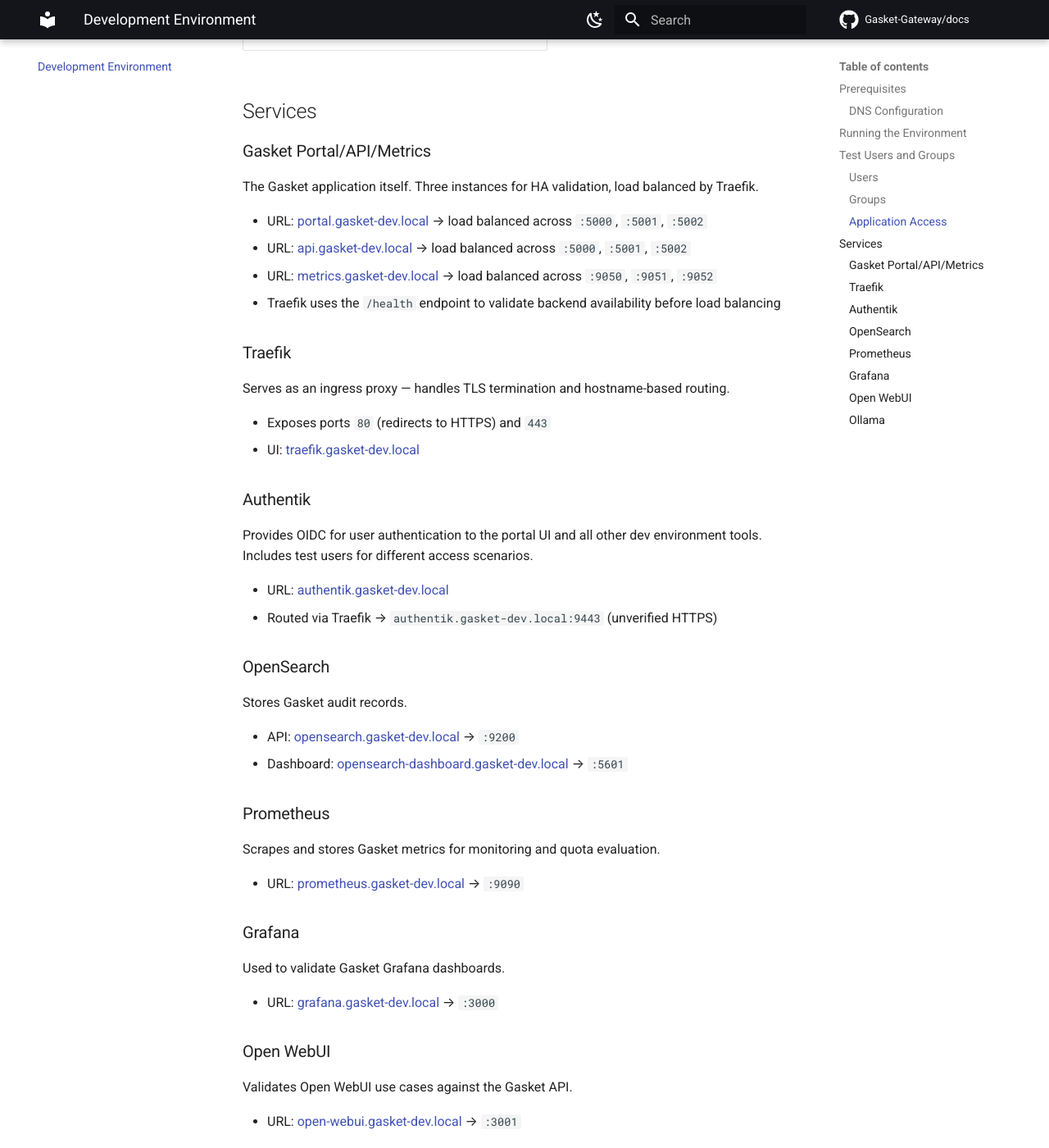
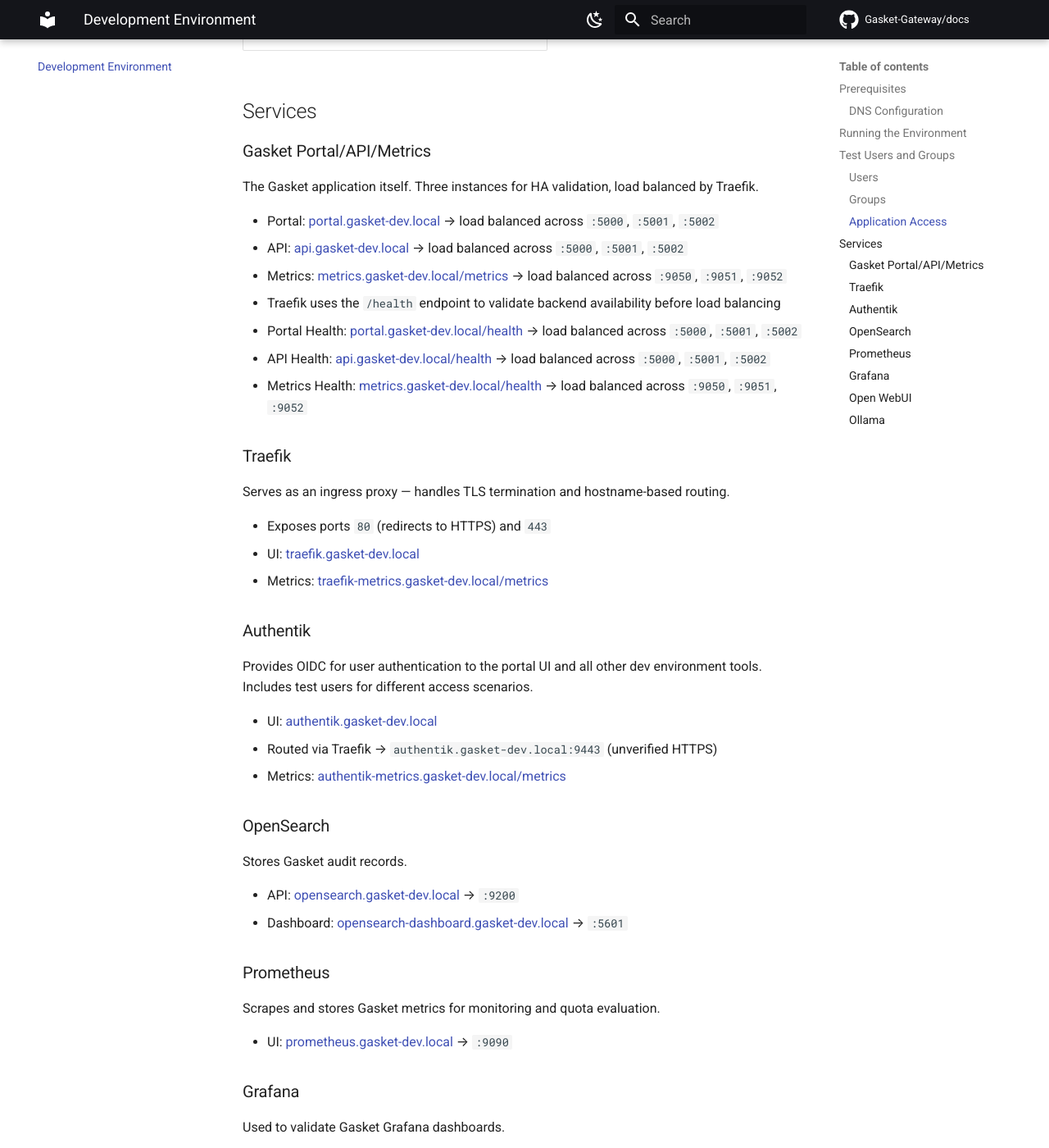
Before and after one commit to Gasket-Gateway/docs, an MkDocs documentation site: the page built from docs/development.md, in a window 1280 px wide and 1400 px high, scrolled down 2202 px. Shown: the whole window at 82% size. Built offline with MkDocs 1.6.1 and Material for MkDocs 9.7.7, drawn with Linux system fonts in a browser that asks for light colours; comment, search, counter and statistics services are not loaded.

Commit message:
Added metrics and health endpoints to dev env docs

```diff
--- a/docs/development.md
+++ b/docs/development.md
@@ -85,10 +85,13 @@
 
 The Gasket application itself. Three instances for HA validation, load balanced by Traefik.
 
-- URL: [portal.gasket-dev.local](https://portal.gasket-dev.local) → load balanced across `:5000`, `:5001`, `:5002`
-- URL: [api.gasket-dev.local](https://api.gasket-dev.local) → load balanced across `:5000`, `:5001`, `:5002`
-- URL: [metrics.gasket-dev.local](https://metrics.gasket-dev.local) → load balanced across `:9050`, `:9051`, `:9052`
+- Portal: [portal.gasket-dev.local](https://portal.gasket-dev.local) → load balanced across `:5000`, `:5001`, `:5002`
+- API: [api.gasket-dev.local](https://api.gasket-dev.local) → load balanced across `:5000`, `:5001`, `:5002`
+- Metrics: [metrics.gasket-dev.local/metrics](https://metrics.gasket-dev.local/metrics) → load balanced across `:9050`, `:9051`, `:9052`
 - Traefik uses the `/health` endpoint to validate backend availability before load balancing
+  - Portal Health: [portal.gasket-dev.local/health](https://portal.gasket-dev.local/health) → load balanced across `:5000`, `:5001`, `:5002`
+  - API Health: [api.gasket-dev.local/health](https://api.gasket-dev.local/health) → load balanced across `:5000`, `:5001`, `:5002`
+  - Metrics Health: [metrics.gasket-dev.local/health](https://metrics.gasket-dev.local/health) → load balanced across `:9050`, `:9051`, `:9052`
 
 ### Traefik
 
@@ -96,13 +99,15 @@
 
 - Exposes ports `80` (redirects to HTTPS) and `443`
 - UI: [traefik.gasket-dev.local](https://traefik.gasket-dev.local)
+- Metrics: [traefik-metrics.gasket-dev.local/metrics](https://traefik-metrics.gasket-dev.local/metrics)
 
 ### Authentik
 
 Provides OIDC for user authentication to the portal UI and all other dev environment tools. Includes test users for different access scenarios.
 
-- URL: [authentik.gasket-dev.local](https://authentik.gasket-dev.local)
+- UI: [authentik.gasket-dev.local](https://authentik.gasket-dev.local)
 - Routed via Traefik → `authentik.gasket-dev.local:9443` (unverified HTTPS)
+- Metrics: [authentik-metrics.gasket-dev.local/metrics](https://authentik-metrics.gasket-dev.local/metrics)
 
 ### OpenSearch
 
@@ -115,19 +120,19 @@
 
 Scrapes and stores Gasket metrics for monitoring and quota evaluation.
 
-- URL: [prometheus.gasket-dev.local](https://prometheus.gasket-dev.local) → `:9090`
+- UI: [prometheus.gasket-dev.local](https://prometheus.gasket-dev.local) → `:9090`
 
 ### Grafana
 
 Used to validate Gasket Grafana dashboards.
 
-- URL: [grafana.gasket-dev.local](https://grafana.gasket-dev.local) → `:3000`
+- UI: [grafana.gasket-dev.local](https://grafana.gasket-dev.local) → `:3000`
 
 ### Open WebUI
 
 Validates Open WebUI use cases against the Gasket API.
 
-- URL: [open-webui.gasket-dev.local](https://open-webui.gasket-dev.local) → `:3001`
+- UI: [open-webui.gasket-dev.local](https://open-webui.gasket-dev.local) → `:3001`
 
 ### Ollama
 
```
